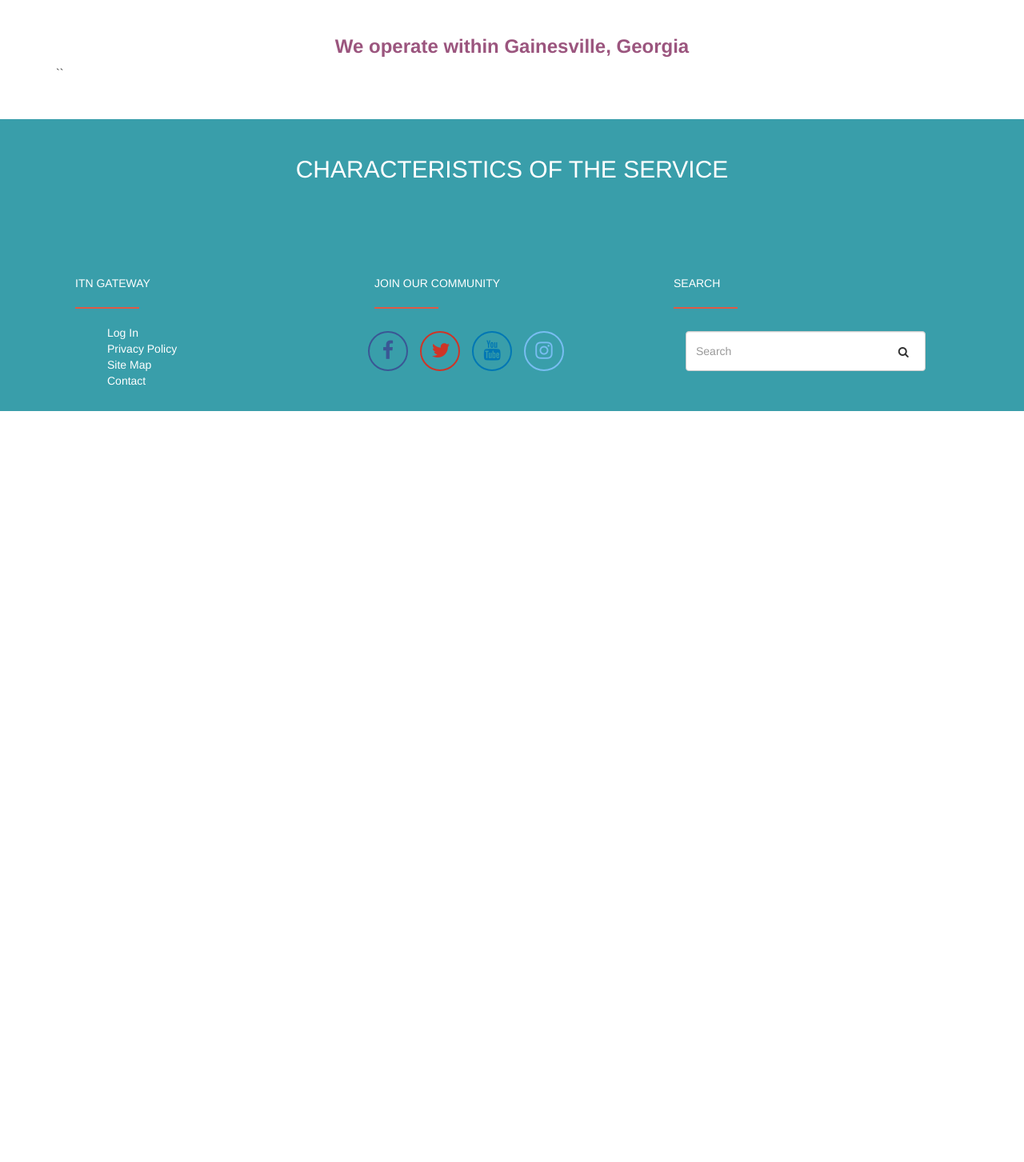
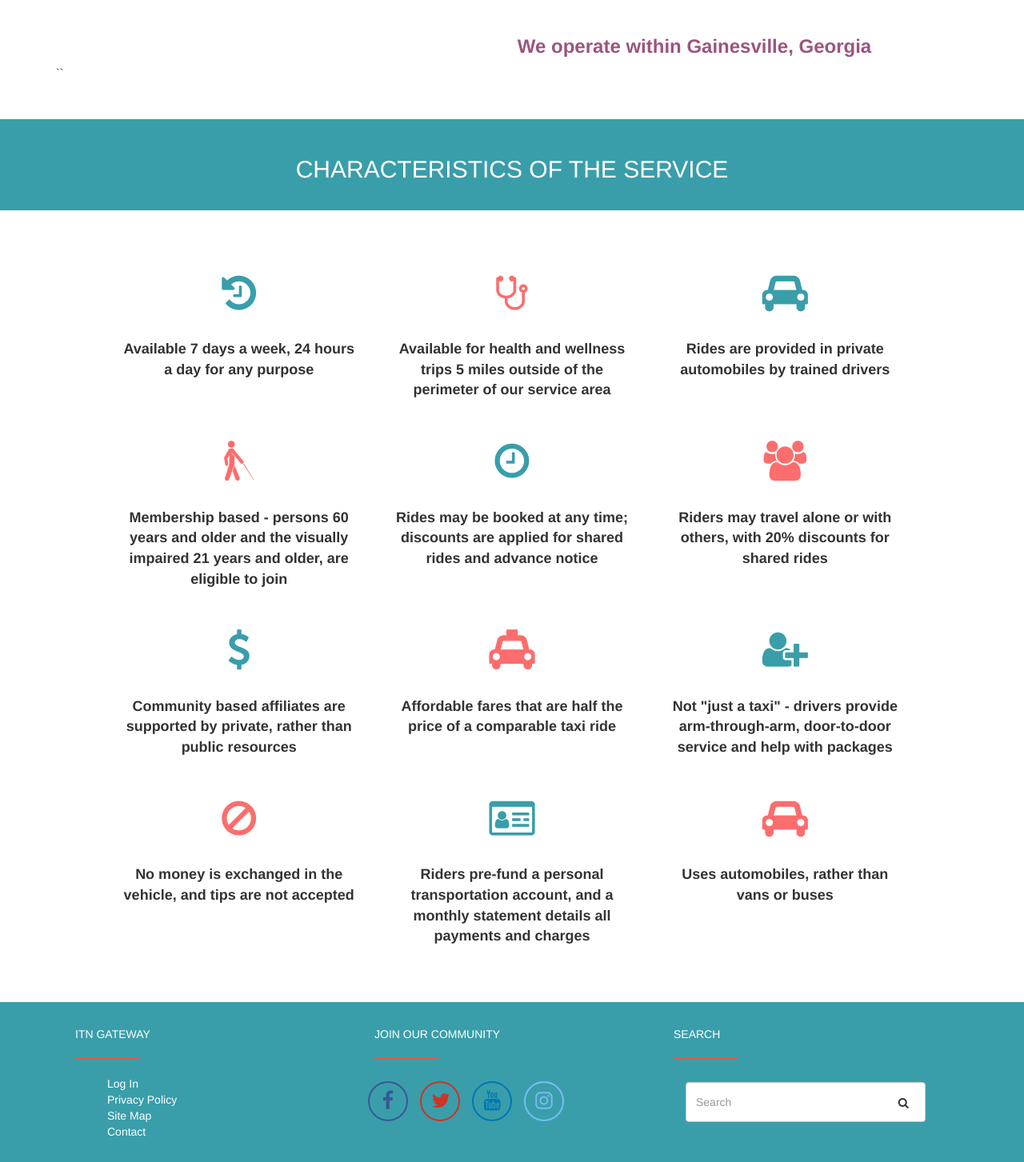
Before and after one commit to samguergen/ITNLanier, a PHP site: page /views/about/services.html in a window 1280 px wide. Shown: the part 913-2366 px from the top of the page at 80% size. Before the commit the page ends 1427 px from the top, so only its background shows below. Run offline with PHP 8.4, Linux system fonts and the light colour scheme; some libraries are stand-ins or nearby versions.

Commit message:
service feature section complete

```diff
--- a/css/index.css
+++ b/css/index.css
@@ -253,7 +253,6 @@ color: #529ba8;
 }
 
 .services .operate h2 {
-  /*text-align:center;*/
   color: #9b557e;
   font-weight: bold;
 }
@@ -270,6 +269,7 @@ color: #529ba8;
   font-weight: bold;
   text-align: center;
   margin-top: 4%;
+  margin-left: 40%;
 }
 
 .services .jumbo-title {
@@ -281,7 +281,24 @@ color: #529ba8;
 
 .services .service-features {
   background: white;
+  width: 80%;
+  margin-left: auto;
+  margin-right: auto;
 }
+
+.services .service-features .col-sm-4 {
+  text-align:center;
+  padding: 2%;
+}
+.services .service-features .col-sm-4 .icon-wrap {
+  font-size: 50px;
+}
+.services .service-features .col-sm-4 .icon-legend {
+  margin-top: 7%;
+  font-weight: bold;
+  font-size: 18px;
+}
+
 
 
 #footer {
@@ -326,8 +343,6 @@ color: #529ba8;
 
 #footer .container .social-icons i {
   font-size: 25px;
-  /*padding: 10px;
-  line-height:40px;*/
   margin-left:20%;
 }
 
--- a/views/about/services.html
+++ b/views/about/services.html
@@ -8,7 +8,7 @@
   <meta name="description" content="">
   <meta name="Sam Guergenenov" content="">
 
-  <link rel="stylesheet" href="node_modules/font-awesome/css/font-awesome.min.css">
+  <link rel="stylesheet" href="../../node_modules/font-awesome/css/font-awesome.min.css">
   <script src="../../node_modules/jquery/dist/jquery.min.js"></script>
   <script src="../../node_modules/bootstrap/dist/js/bootstrap.min.js"></script>
   <link rel="stylesheet" href="../../node_modules/bootstrap/dist/css/bootstrap.css">
@@ -117,8 +117,93 @@
       <h2>CHARACTERISTICS OF THE SERVICE</h2>
     </div>
 
-    <div class="jumbotron section jumbo-title">
+    <div class="jumbotron section" style="background:white">
       <div class="container service-features">
+
+        <div class="row">
+          <div class="col-sm-4">
+            <div class="icon-wrap"><i class="fa fa-history" style="color: #399eaa"></i></div>
+            <div class="icon-legend">
+              Available 7 days a week, 24 hours a day for any purpose
+            </div>
+          </div>
+          <div class="col-sm-4">
+            <div class="icon-wrap"><i class="fa fa-stethoscope" style="color: #fc6d6d"></i></div>
+            <div class="icon-legend">
+              Available for health and wellness trips 5 miles outside of the perimeter of our service area
+            </div>
+          </div>
+          <div class="col-sm-4">
+            <div class="icon-wrap"><i class="fa fa-car" style="color: #399eaa"></i></div>
+            <div class="icon-legend">
+              Rides are provided in private automobiles by trained drivers
+            </div><!--icon-legend-->
+          </div><!--col-sm-4-->
+        </div><!--row-->
+
+        <div class="row">
+          <div class="col-sm-4">
+            <div class="icon-wrap"><i class="fa fa-blind" style="color: #fc6d6d"></i></div>
+            <div class="icon-legend">
+              Membership based - persons 60 years and older and the visually impaired 21 years and older, are eligible to join
+            </div>
+          </div>
+          <div class="col-sm-4">
+            <div class="icon-wrap"><i class="fa fa-clock-o" style="color: #399eaa"></i></div>
+            <div class="icon-legend">
+              Rides may be booked at any time; discounts are applied for shared rides and advance notice
+            </div>
+          </div>
+          <div class="col-sm-4">
+            <div class="icon-wrap"><i class="fa fa-users" style="color: #fc6d6d"></i></div>
+            <div class="icon-legend">
+              Riders may travel alone or with others, with 20% discounts for shared rides
+            </div><!--icon-legend-->
+          </div><!--col-sm-4-->
+        </div><!--row-->
+
+        <div class="row">
+          <div class="col-sm-4">
+            <div class="icon-wrap"><i class="fa fa-usd" style="color: #399eaa"></i></div>
+            <div class="icon-legend">
+              Community based affiliates are supported by private, rather than public resources
+            </div>
+          </div>
+          <div class="col-sm-4">
+            <div class="icon-wrap"><i class="fa fa-taxi" style="color: #fc6d6d"></i></div>
+            <div class="icon-legend">
+              Affordable fares that are half the price of a comparable taxi ride
+            </div>
+          </div>
+          <div class="col-sm-4">
+            <div class="icon-wrap"><i class="fa fa-user-plus" style="color: #399eaa"></i></div>
+            <div class="icon-legend">
+              Not "just a taxi" - drivers provide arm-through-arm, door-to-door service and help with packages
+            </div><!--icon-legend-->
+          </div><!--col-sm-4-->
+        </div><!--row-->
+
+        <div class="row">
+          <div class="col-sm-4">
+            <div class="icon-wrap"><i class="fa fa-ban" style="color: #fc6d6d"></i></div>
+            <div class="icon-legend">
+              No money is exchanged in the vehicle, and tips are not accepted
+            </div>
+          </div>
+          <div class="col-sm-4">
+            <div class="icon-wrap"><i class="fa fa-id-card-o" style="color: #399eaa"></i></div>
+            <div class="icon-legend">
+              Riders pre-fund a personal transportation account, and a monthly statement details all payments and charges
+            </div>
+          </div>
+          <div class="col-sm-4">
+            <div class="icon-wrap"><i class="fa fa-car" style="color: #fc6d6d"></i></div>
+            <div class="icon-legend">
+              Uses automobiles, rather than vans or buses
+            </div><!--icon-legend-->
+          </div><!--col-sm-4-->
+        </div><!--row-->
+
       </div>
     </div>
 
```
